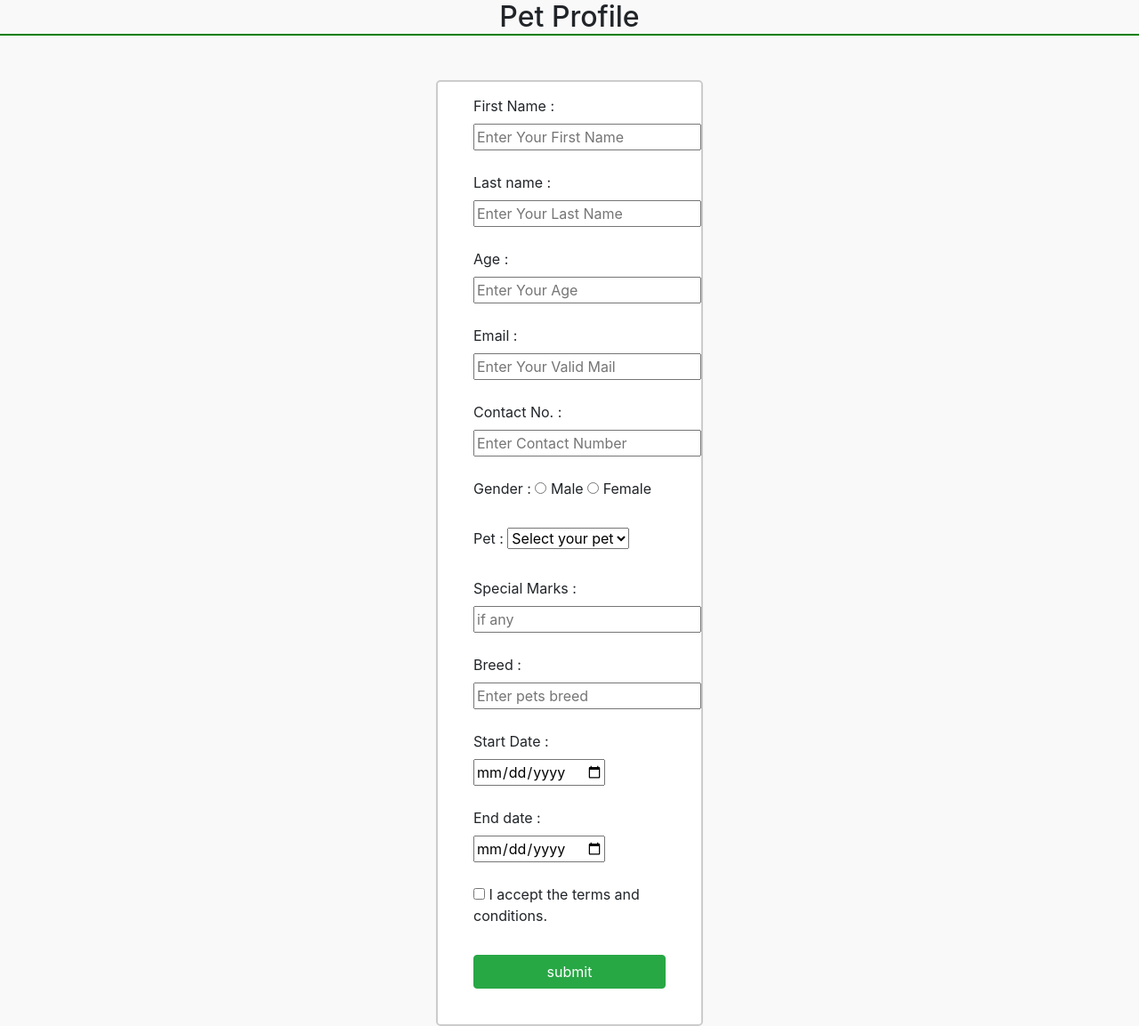
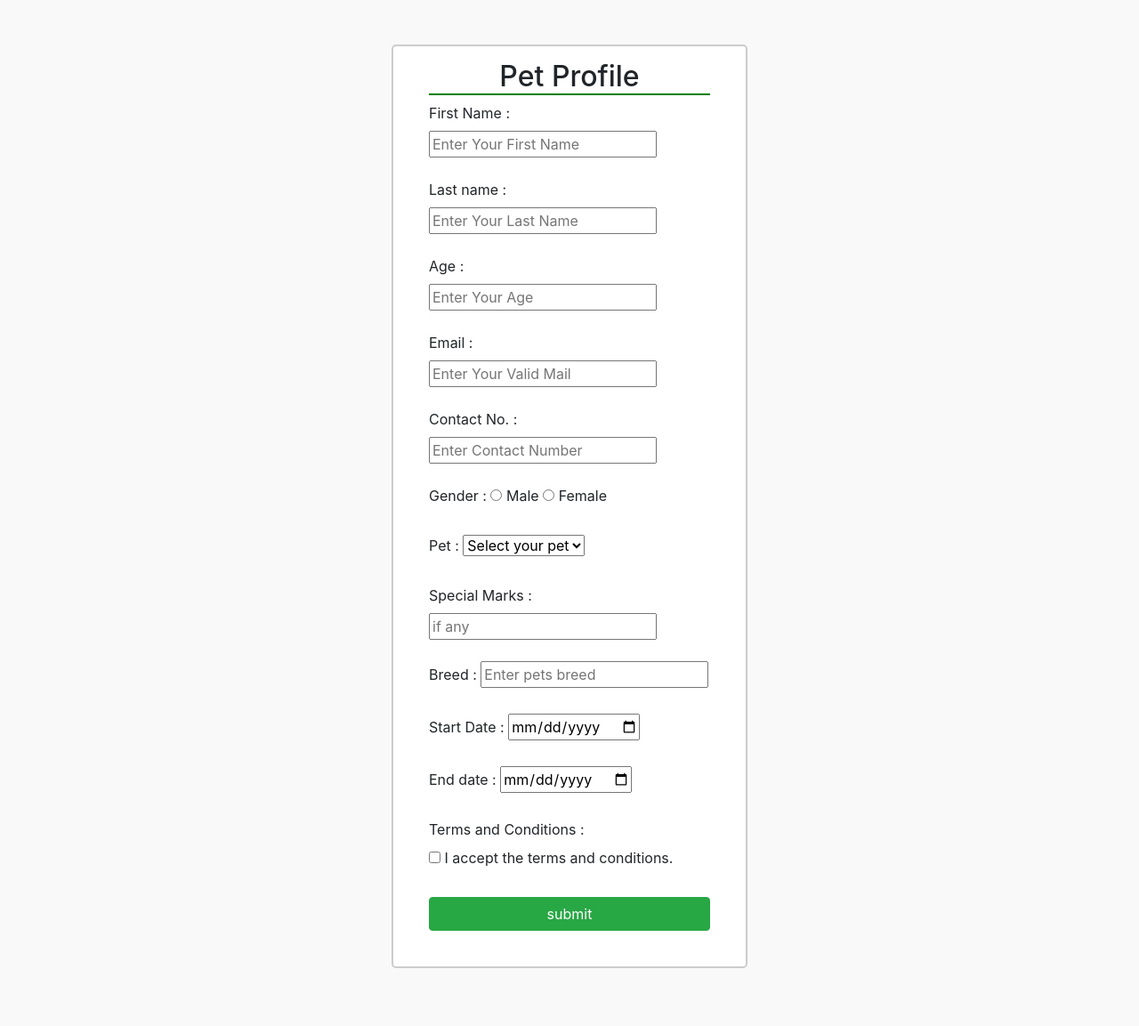
Before and after one commit to sakibrahat/El_Petrio_Sign_Up, a Django app: page /services/ in a window 1280 px wide. Shown: the whole page at 89% size. After the commit the page ends 1088 px from the top, so only its background shows below. Run offline with Django 3.2, Linux system fonts and the light colour scheme.

Commit message:
14th commit.

```diff
--- a/registration/templates/services.html
+++ b/registration/templates/services.html
@@ -19,7 +19,7 @@
      border-bottom: 2px solid green;
 }
 form{
-     width: 300px;
+     width: 400px;
      background: #fff;
      padding: 15px 40px 40px;
      margin: 50px auto 0;
@@ -30,9 +30,9 @@
 <body>
 <div class="main">
     <div class="register">
-    <h2>Pet Profile</h2>
     <form id="register" method="post">
     {% csrf_token %}
+    <h2>Pet Profile</h2>
     <div class="input-name">
     <label>First Name : </label>
     <br>
@@ -103,6 +103,7 @@
     </div>
     <br>
     <div class="input-name">
+        <label>Terms and Conditions : </label>
         <label><input type="checkbox" class="check-button"> I accept the terms and conditions.</label>
     </div>
     <br>
```
